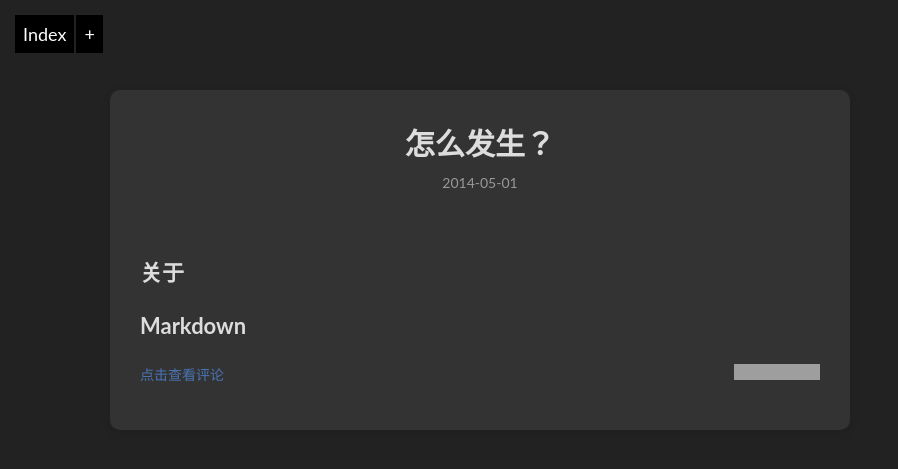
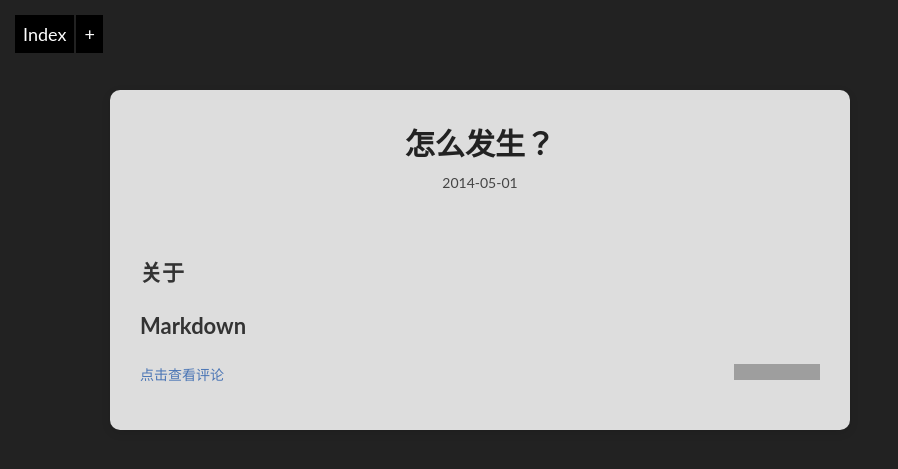
Before and after one commit to cyonks/cyonks.github.io, a Jekyll site: the page built from _posts/blog/2014-05-01-how.md, in a window 1280 px wide. Shown: the top 469 px of the page, without its empty margins (0-898 px from the left). Built offline with Jekyll 4.4.1, drawn with Linux system fonts in a browser that asks for light colours; Markdown is read by kramdown in place of the engine named in the settings; grey boxes are pictures that could not be loaded.

Commit message:
default.css

```diff
--- a/css/default.css
+++ b/css/default.css
@@ -37,9 +37,9 @@ a {color:#4A75B5;text-decoration:none;outline:none;}
 a:hover {text-decoration:underline}
 a.external {padding-right:13px;background:url('/images/icons.gif') no-repeat right 1px;}
 a.external:hover {background-position:right -15px;}
-.entry-title,.entry-title a {font-size:30px;font-weight:bold;margin-bottom:6px;color:#DDD;text-align:center;word-wrap: break-word;}
+.entry-title,.entry-title a {font-size:30px;font-weight:bold;margin-bottom:6px;color:#222;text-align:center;word-wrap: break-word;}
 .entry-title a:hover {text-decoration:none;}
-.entry-date {text-align:center;color:#999;margin-bottom:60px;font-size:14px;}
+.entry-date {text-align:center;color:#444;margin-bottom:60px;font-size:14px;}
 
 h2 {font-size:22px;font-weight:bold;margin-bottom:25px;}
 h3 {font-size:18px;font-weight:bold;margin-bottom:25px;}
@@ -61,8 +61,8 @@ pre ol{margin-left:25px;list-style-type:decimal;}
 .sidenav ul { margin-bottom:50px; }
 .sidenav li { margin-bottom:12px; word-break: break-all;}
 .sidenav a { color:#555; font-size:14px; display:block;}
-.entry{margin-bottom:80px;width:680px; float:left; background:#333; padding:30px; border-radius: 10px;
-box-shadow: 0 3px 10px rgba(0,0,0,.1); }
+.entry{margin-bottom:80px;width:680px; float:left; background:#ddd; padding:30px; border-radius: 10px;
+box-shadow: 0 3px 10px rgba(0,0,0,.1);color:#333; }
 .entry ul{margin-bottom:25px;margin-left:25px;}
 .entry p+ul {margin-top:-20px;}
 .entry ul li{margin-bottom:5px;list-style:disc;line-height:1.8em;}
```
